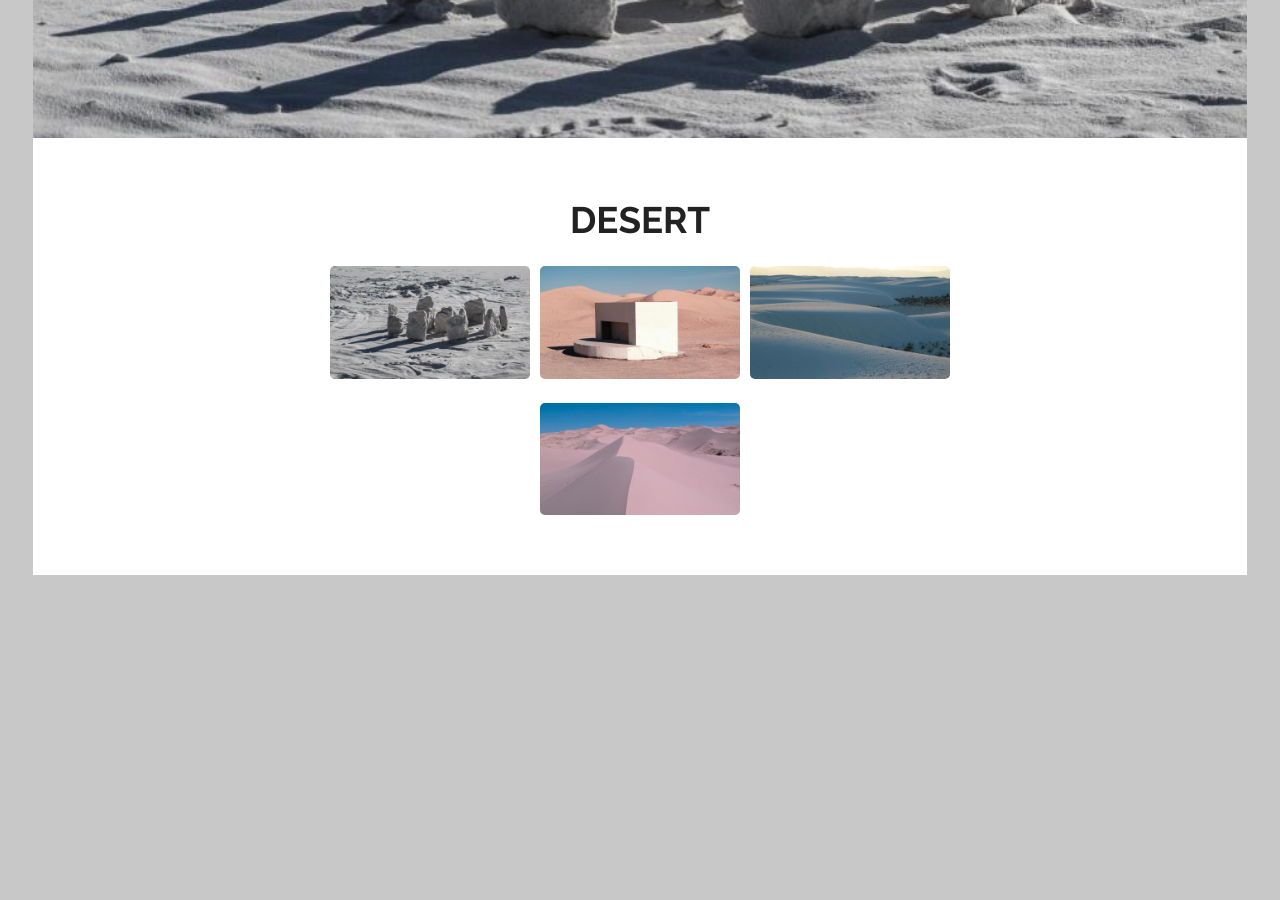
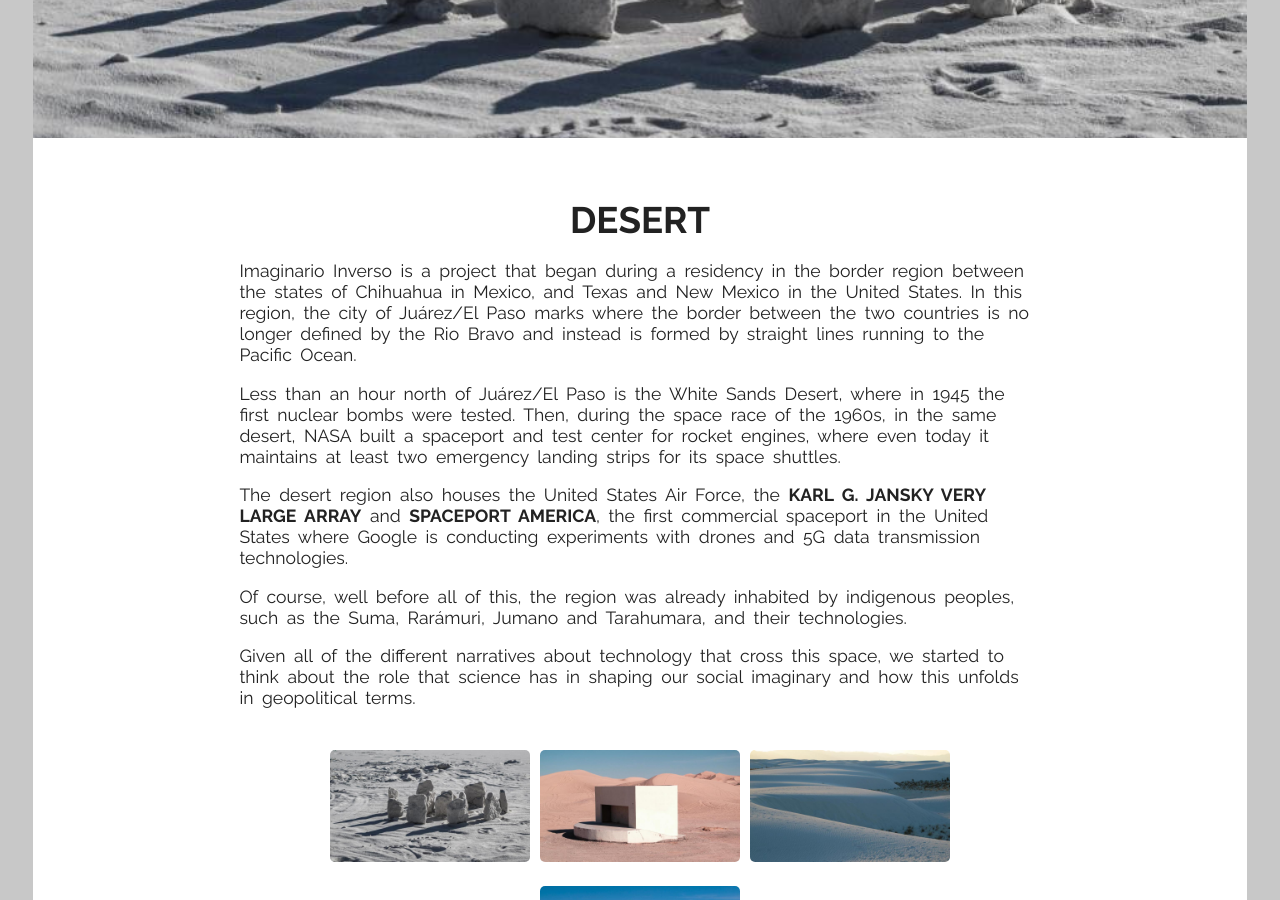
Before and after one commit to astrovandalistas/inverso.astrovandalistas.cc, a Jekyll site: the page built from _posts/2014-08-01-desert.md, in a window 1280 px wide and 900 px high, scrolled down 384 px. Built offline with Jekyll 4.4.1, drawn with Linux system fonts in a browser that asks for light colours; nearby versions of some CDN libraries; before the commit the page ends 1024 px from its top, so only the background shows below that.

Commit message:
desert text

```diff
--- a/_posts/2014-08-01-desert.md
+++ b/_posts/2014-08-01-desert.md
@@ -4,3 +4,12 @@ cover: /assets/posts/desert/desert_00.jpg
 categories: proceso
 swipebox: desert_
 ---
+Imaginario Inverso is a project that began during a residency in the border region between the states of Chihuahua in Mexico, and Texas and New Mexico in the United States. In this region, the city of Juárez/El Paso marks where the border between the two countries is no longer defined by the Rio Bravo and instead is formed by straight lines running to the Pacific Ocean.
+
+Less than an hour north of Juárez/El Paso is the White Sands Desert, where in 1945 the first nuclear bombs were tested. Then, during the space race of the 1960s, in the same desert, NASA built a spaceport and test center for rocket engines, where even today it maintains at least two emergency landing strips for its space shuttles.
+
+The desert region also houses the United States Air Force, the [Karl G. Jansky Very Large Array](http://www.vla.nrao.edu/){:target="_blank"} and [Spaceport America](https://spaceportamerica.com/){:target="_blank"}, the first commercial spaceport in the United States where Google is conducting experiments with drones and 5G data transmission technologies.
+
+Of course, well before all of this, the region was already inhabited by indigenous peoples, such as the Suma, Rarámuri, Jumano and Tarahumara, and their technologies.
+
+Given all of the different narratives about technology that cross this space, we started to think about the role that science has in shaping our social imaginary and how this unfolds in geopolitical terms.
```
